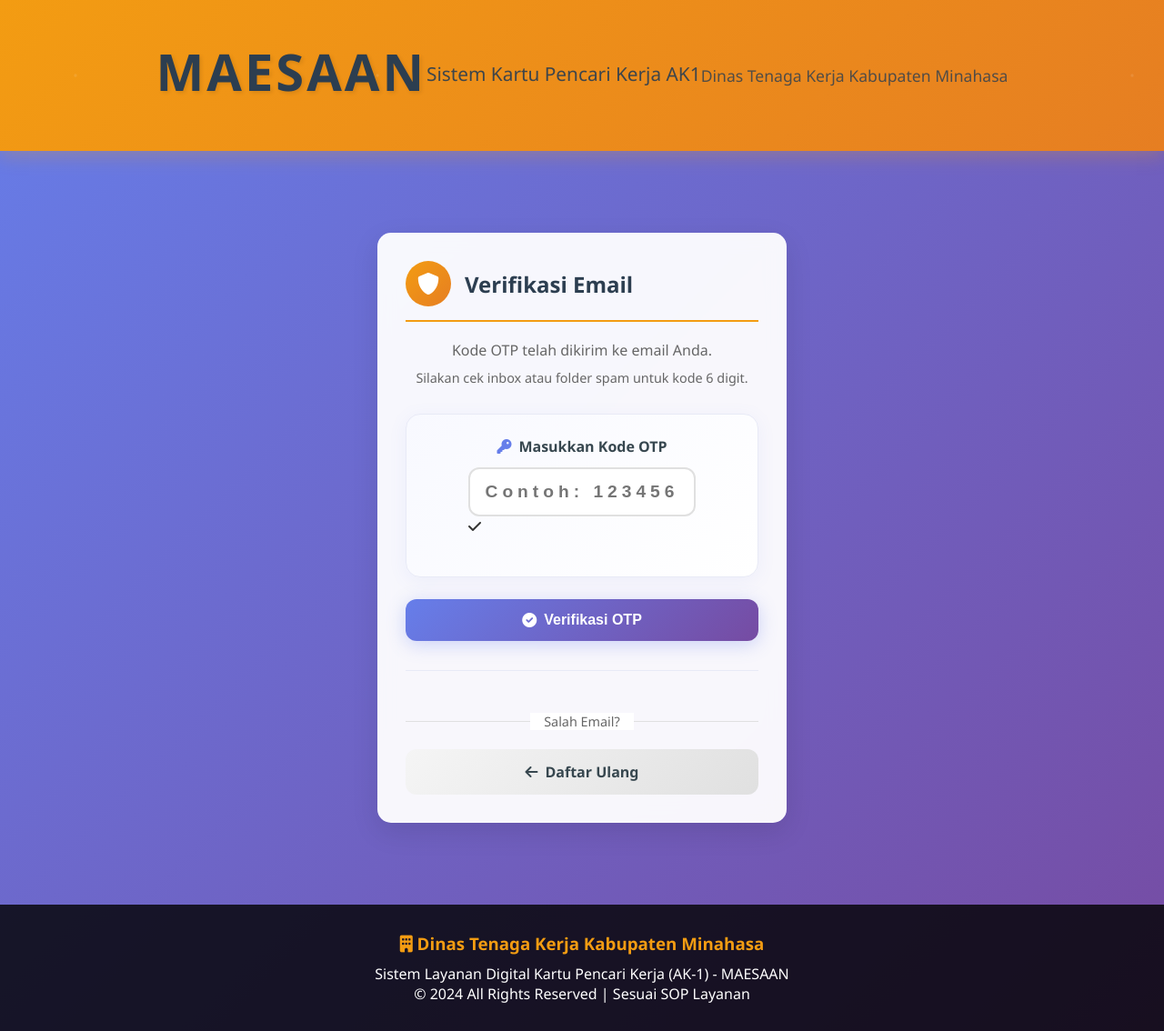
After one commit to B4ks0/MaesaanAK1, a Django app: template templates/accounts/verify_otp.html in a window 1280 px wide. The commit adds this page. Shown: the whole page at 91% size. Run offline with Django 5.2, Linux system fonts and the light colour scheme; the template is opened without the code that fills it, so the values that code supplies are empty.

Commit message:
Implement OTP Email Verification and CAPTCHA security

```diff
--- a/accounts/urls.py
+++ b/accounts/urls.py
@@ -5,6 +5,7 @@ urlpatterns = [
     path('', views.index, name='index'),
     path('login/', views.login_view, name='login'),
     path('register/', views.register_view, name='register'),
+    path('verify-otp/', views.verify_otp, name='verify_otp'),
     path('logout/', views.logout_view, name='logout'),
     path('dashboard/', views.dashboard, name='dashboard'),
     path('profil/', views.profil, name='profil'),
--- a/ak1/urls.py
+++ b/ak1/urls.py
@@ -23,4 +23,5 @@ urlpatterns = [
     path('pendaftaran/', include('pendaftaran.urls')),
     path('adminpanel/', include('adminpanel.urls')),
     path('pencaker/', include('pencaker.urls')),
+    path('captcha/', include('captcha.urls')),
 ]
--- /dev/null
+++ b/templates/accounts/verify_otp.html
@@ -0,0 +1,217 @@
+{% extends 'base.html' %}
+
+{% block title %}Verifikasi OTP - MAESAAN{% endblock %}
+
+{% block content %}
+<div class="card fade-in-up" style="max-width: 450px; margin: 0 auto; margin-top: 50px;">
+    <div class="card-header">
+        <div class="card-icon">
+            <i class="fas fa-shield-alt"></i>
+        </div>
+        <div class="card-title">Verifikasi Email</div>
+    </div>
+
+    <div style="margin-bottom: 30px;">
+        <p style="text-align: center; color: #666; margin-bottom: 10px;">
+            Kode OTP telah dikirim ke email Anda.
+        </p>
+        <p style="text-align: center; color: #666; font-size: 0.9em;">
+            Silakan cek inbox atau folder spam untuk kode 6 digit.
+        </p>
+    </div>
+
+    <form method="post">
+        {% csrf_token %}
+
+        {% if messages %}
+            {% for message in messages %}
+                <div class="alert {% if message.tags %}alert-{{ message.tags }}{% endif %}">
+                    {{ message }}
+                </div>
+            {% endfor %}
+        {% endif %}
+
+        <div class="form-section">
+            <div class="form-group">
+                <label class="form-label">
+                    <i class="fas fa-key"></i> Masukkan Kode OTP
+                </label>
+                <div class="input-wrapper">
+                    <input type="text" name="otp" placeholder="Contoh: 123456"
+                           maxlength="6" required autocomplete="off"
+                           style="letter-spacing: 5px; text-align: center; font-size: 1.2em; font-weight: bold;">
+                    <i class="fas fa-check input-icon valid-icon"></i>
+                </div>
+            </div>
+        </div>
+
+        <div class="form-actions">
+            <button type="submit" class="btn btn-primary">
+                <i class="fas fa-check-circle"></i>
+                <span>Verifikasi OTP</span>
+            </button>
+        </div>
+    </form>
+
+    <div class="auth-links">
+        <div class="divider">
+            <span>Salah Email?</span>
+        </div>
+        <a href="{% url 'register' %}" class="btn btn-secondary">
+            <i class="fas fa-arrow-left"></i>
+            <span>Daftar Ulang</span>
+        </a>
+    </div>
+</div>
+
+<style>
+/* Modern Form Styling */
+.form-section {
+    background: linear-gradient(135deg, #f8f9ff 0%, #ffffff 100%);
+    border: 1px solid #e8eaf6;
+    border-radius: 16px;
+    padding: 24px;
+    margin-bottom: 24px;
+    box-shadow: 0 4px 20px rgba(102, 126, 234, 0.08);
+}
+
+.form-label {
+    display: block;
+    margin-bottom: 12px;
+    font-weight: 600;
+    color: #37474f;
+    font-size: 1em;
+    display: flex;
+    align-items: center;
+    justify-content: center;
+}
+
+.form-label i {
+    margin-right: 8px;
+    color: #667eea;
+}
+
+/* Input Wrappers */
+.input-wrapper {
+    position: relative;
+    max-width: 250px;
+    margin: 0 auto;
+}
+
+.input-wrapper input {
+    width: 100%;
+    padding: 14px;
+    border: 2px solid #e0e0e0;
+    border-radius: 12px;
+    transition: all 0.3s ease;
+    background: #ffffff;
+    box-sizing: border-box;
+}
+
+.input-wrapper input:focus {
+    outline: none;
+    border-color: #667eea;
+    box-shadow: 0 0 0 3px rgba(102, 126, 234, 0.1);
+    transform: translateY(-1px);
+}
+
+/* Alert Styling */
+.alert {
+    padding: 12px 16px;
+    border-radius: 12px;
+    margin-bottom: 20px;
+    border-left: 4px solid;
+    text-align: center;
+    font-size: 0.95em;
+}
+
+.alert-success {
+    background: #e8f5e9;
+    border-left-color: #4caf50;
+    color: #2e7d32;
+}
+
+.alert-error, .alert-warning {
+    background: #ffebee;
+    border-left-color: #f44336;
+    color: #c62828;
+}
+
+/* Form Actions */
+.form-actions {
+    display: flex;
+    justify-content: center;
+    margin-top: 24px;
+}
+
+.btn {
+    display: inline-flex;
+    align-items: center;
+    gap: 8px;
+    padding: 14px 28px;
+    border: none;
+    border-radius: 12px;
+    font-size: 16px;
+    font-weight: 600;
+    text-decoration: none;
+    cursor: pointer;
+    transition: all 0.3s ease;
+    width: 100%;
+    justify-content: center;
+}
+
+.btn-primary {
+    background: linear-gradient(135deg, #667eea 0%, #764ba2 100%);
+    color: white;
+    box-shadow: 0 4px 20px rgba(102, 126, 234, 0.3);
+}
+
+.btn-primary:hover {
+    transform: translateY(-2px);
+    box-shadow: 0 8px 32px rgba(102, 126, 234, 0.4);
+}
+
+.btn-secondary {
+    background: linear-gradient(135deg, #f5f5f5 0%, #e0e0e0 100%);
+    color: #37474f;
+}
+
+.btn-secondary:hover {
+    background: linear-gradient(135deg, #e0e0e0 0%, #d0d0d0 100%);
+    transform: translateY(-1px);
+}
+
+/* Auth Links */
+.auth-links {
+    text-align: center;
+    margin-top: 32px;
+    padding-top: 24px;
+    border-top: 1px solid #e8eaf6;
+}
+
+.divider {
+    position: relative;
+    margin: 20px 0;
+    text-align: center;
+}
+
+.divider:before {
+    content: '';
+    position: absolute;
+    top: 50%;
+    left: 0;
+    right: 0;
+    height: 1px;
+    background: #e0e0e0;
+}
+
+.divider span {
+    background: white;
+    padding: 0 15px;
+    color: #666;
+    font-size: 0.9em;
+    position: relative;
+    z-index: 1;
+}
+</style>
+{% endblock %}
```
Also changed, not shown: accounts/forms.py (+11 -0 lines), accounts/views.py (+98 -18 lines), ak1/settings.py (+10 -0 lines), templates/accounts/login.html (+11 -4 lines), templates/accounts/register.html (+53 -12 lines).
